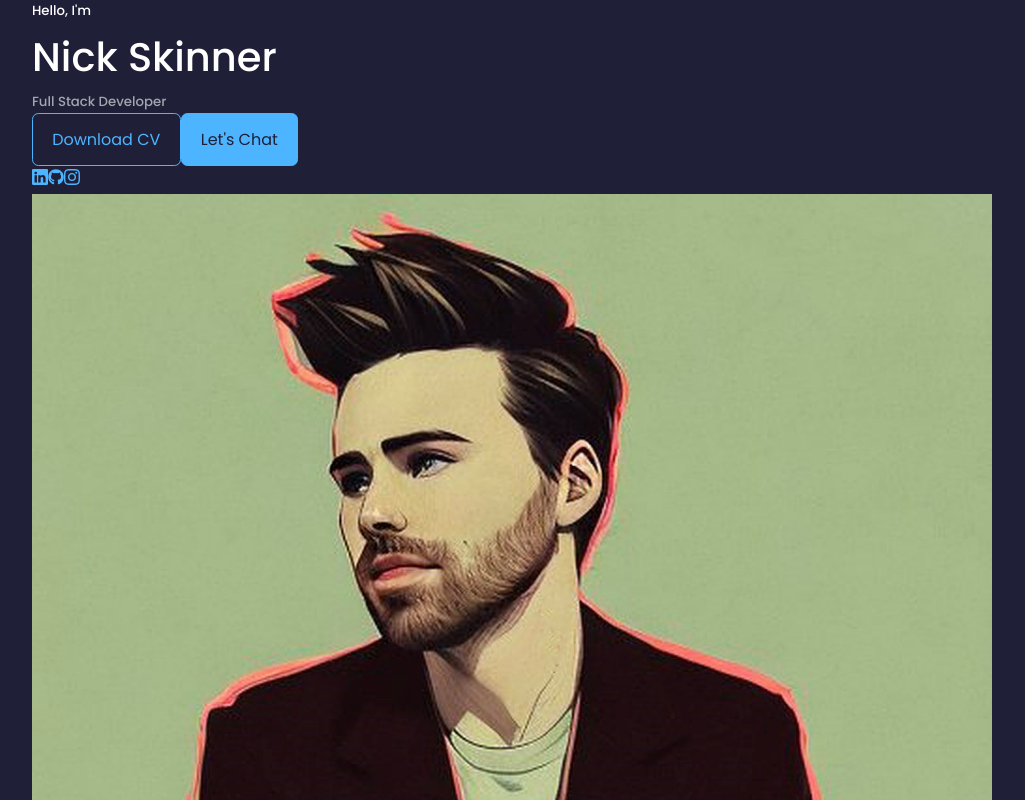
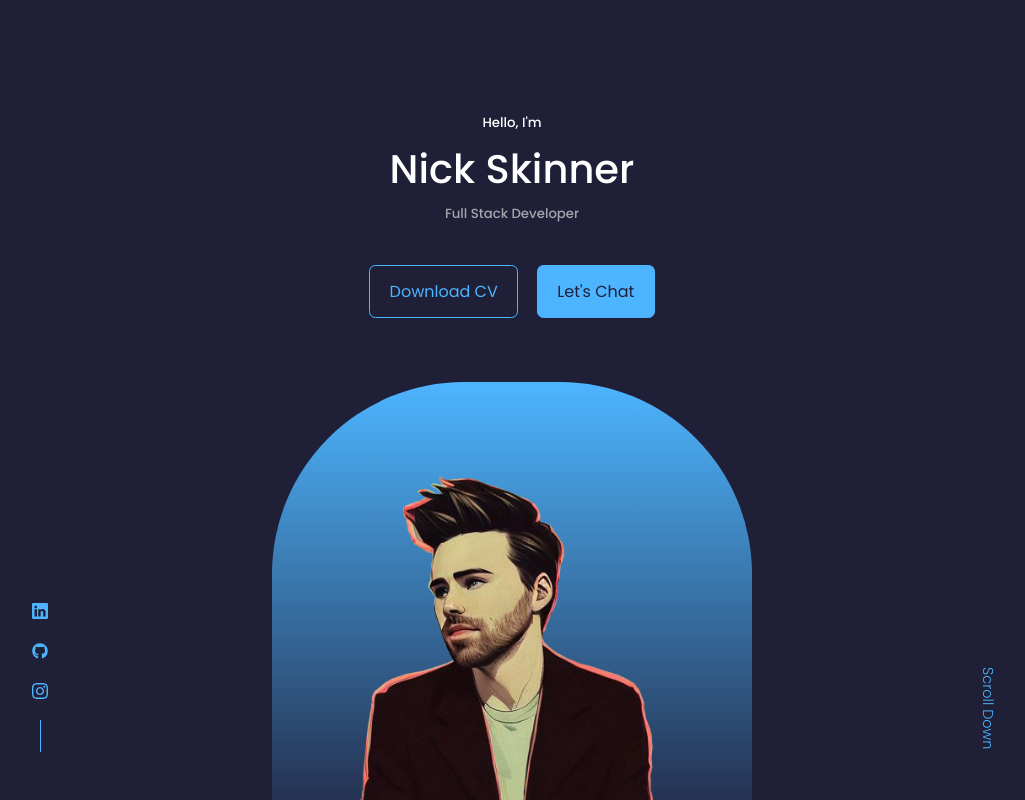
Before and after one commit to IGuessImNick/react-resume-revamped, a React (Create React App) app: page / in a window 1280 px wide. Shown: the top 800 px of the page, without its empty margins (128-1153 px from the left). Built offline with nearby package versions, Linux system fonts and the light colour scheme; the HTML template or start-up script is replaced by a standard one.

Commit message:
styled header component and optimized for mobile and tablets

```diff
--- a/src/components/header/Header.jsx
+++ b/src/components/header/Header.jsx
@@ -1,7 +1,7 @@
 import React from 'react'
 import "./header.css"
 import CTA from './CTA'
-import Me from '../../assets/me.png'
+import Me from '../../assets/me-new.png'
 import Socials from './Socials'
 
 const Header = () => {
--- a/src/components/header/header.css
+++ b/src/components/header/header.css
@@ -0,0 +1,84 @@
+header {
+    height: 100vh;
+    padding-top: 7rem;
+    overflow: hidden;
+}
+
+.header__container {
+    text-align: center;
+    height: 100%;
+    position: relative;
+}
+
+/* ================ CTA ================ */
+
+.cta {
+    margin-top: 2.5rem;
+    display: flex;
+    gap: 1.2rem;
+    justify-content: center;
+}
+
+/* ================ Socials ================ */
+
+.header__socials {
+    display: flex;
+    flex-direction: column;
+    align-items: center;
+    gap: 0.8rem;
+    position: absolute;
+    left: 0;
+    bottom: 3rem;
+}
+
+.header__socials::after {
+    content: '';
+    width: 1px;
+    height: 2rem;
+    background: var(--color-primary);
+}
+
+/* ================ IMG ================ */
+
+.me {
+    background: linear-gradient(var(--color-primary), transparent);
+    width: 30rem;
+    height: 30rem;
+    position: absolute;
+    left: calc(50% - 15rem);
+    margin-top: 4rem;
+    border-radius: 12rem 12rem 0 0;
+    overflow: hidden;
+    padding: 5rem 1.5rem 1.5rem 1.5rem;
+}
+
+/* ================ SCROLL DOWN ================ */
+
+.scroll__down {
+    position: absolute;
+    right: -2.3rem;
+    bottom: 5rem;
+    transform: rotate(90deg);
+    font-weight: 300;
+    font-size: 0.9rem;
+}
+
+/* === Media Queries (Medium Devices) === */
+
+@media screen and (max-width: 1024px) {
+    header {
+        height: 68vh;
+    }
+}
+
+/* === Media Queries (Small Devices) === */
+
+@media screen and (max-width: 600px) {
+    header {
+        height: 100vh;
+    }
+
+    .header__socials, .scroll__down {
+        display: none;
+    }
+}
```
Also changed, not shown: src/assets/me-new.png (added).
